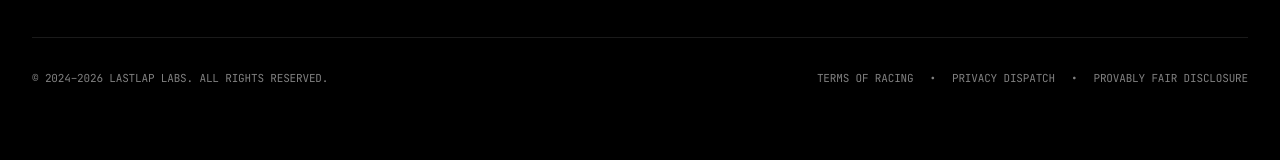
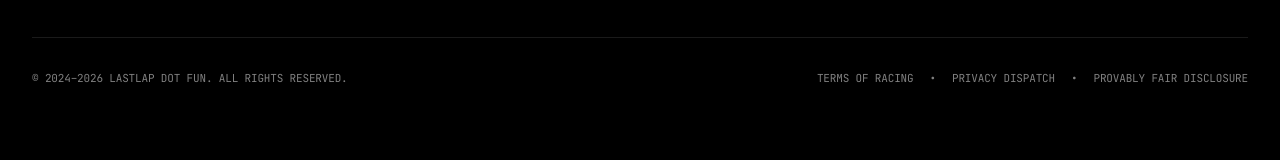
Before and after one commit to captain-n3m0/lastlap-v2, a React (Vite) app: page / in a window 1280 px wide. Shown: the part 10867-11027 px from the top of the page. Built offline with nearby package versions, Linux system fonts and the light colour scheme.

Commit message:
style: update copyright brand name
Replace "LASTLAP LABS" with "LASTLAP DOT FUN" in the footer copyright notice.

```diff
--- a/src/components/Footer.tsx
+++ b/src/components/Footer.tsx
@@ -258,7 +258,7 @@ export default function Footer() {
 
         {/* Bottom copyright line */}
         <div className="mt-16 pt-8 border-t border-white/10 flex flex-col sm:flex-row items-center justify-between text-[11px] font-mono text-white/50 gap-4">
-          <span>© 2024–2026 LASTLAP LABS. ALL RIGHTS RESERVED.</span>
+          <span>© 2024–2026 LASTLAP DOT FUN. ALL RIGHTS RESERVED.</span>
           <div className="flex items-center gap-4 uppercase">
             <span>TERMS OF RACING</span>
             <span>•</span>
```
